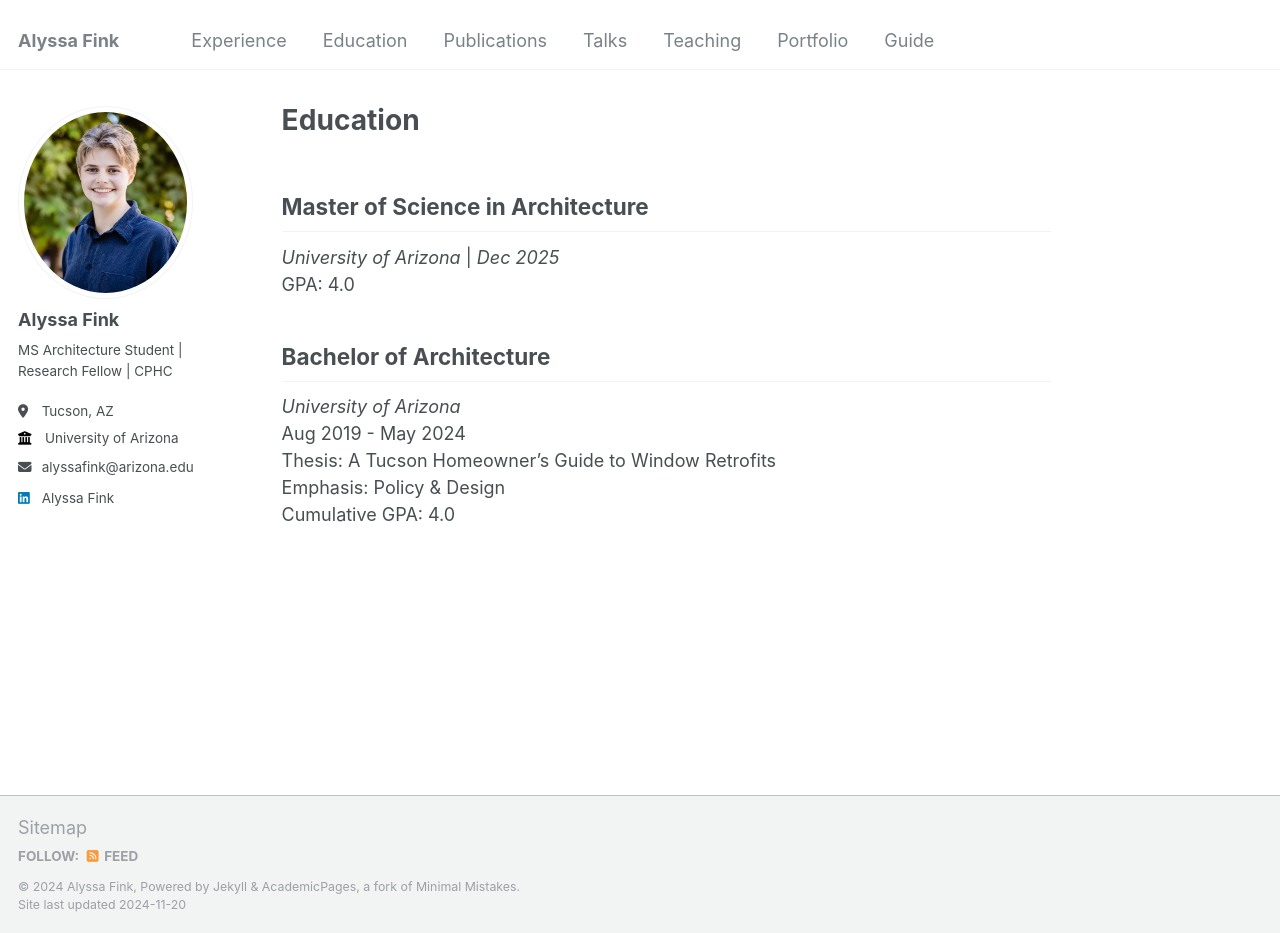
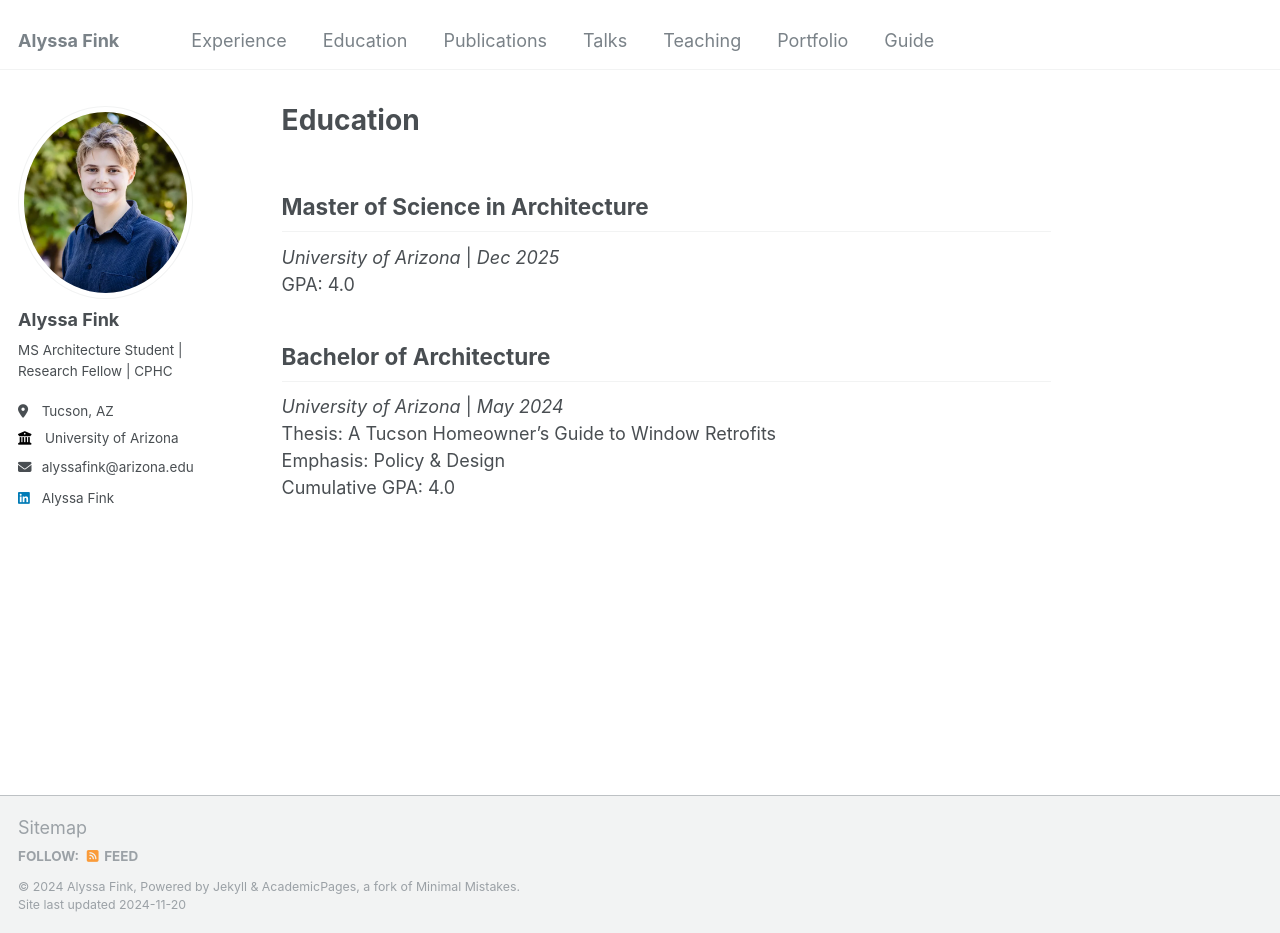
Before and after one commit to alyssafink/alyssafink.github.io, a Jekyll site: the page built from _pages/education.md, in a window 1280 px wide and 933 px high. Built offline with Jekyll 4.4.1, drawn with Linux system fonts in a browser that asks for light colours.

Commit message:
Update education.md

```diff
--- a/_pages/education.md
+++ b/_pages/education.md
@@ -15,9 +15,7 @@ GPA: 4.0
 
 Bachelor of Architecture
 ---
-*University of Arizona*
-<br/>
-Aug 2019 - May 2024
+*University of Arizona* | *May 2024*
 <br/>
 Thesis: A Tucson Homeowner's Guide to Window Retrofits
 <br/>
```
